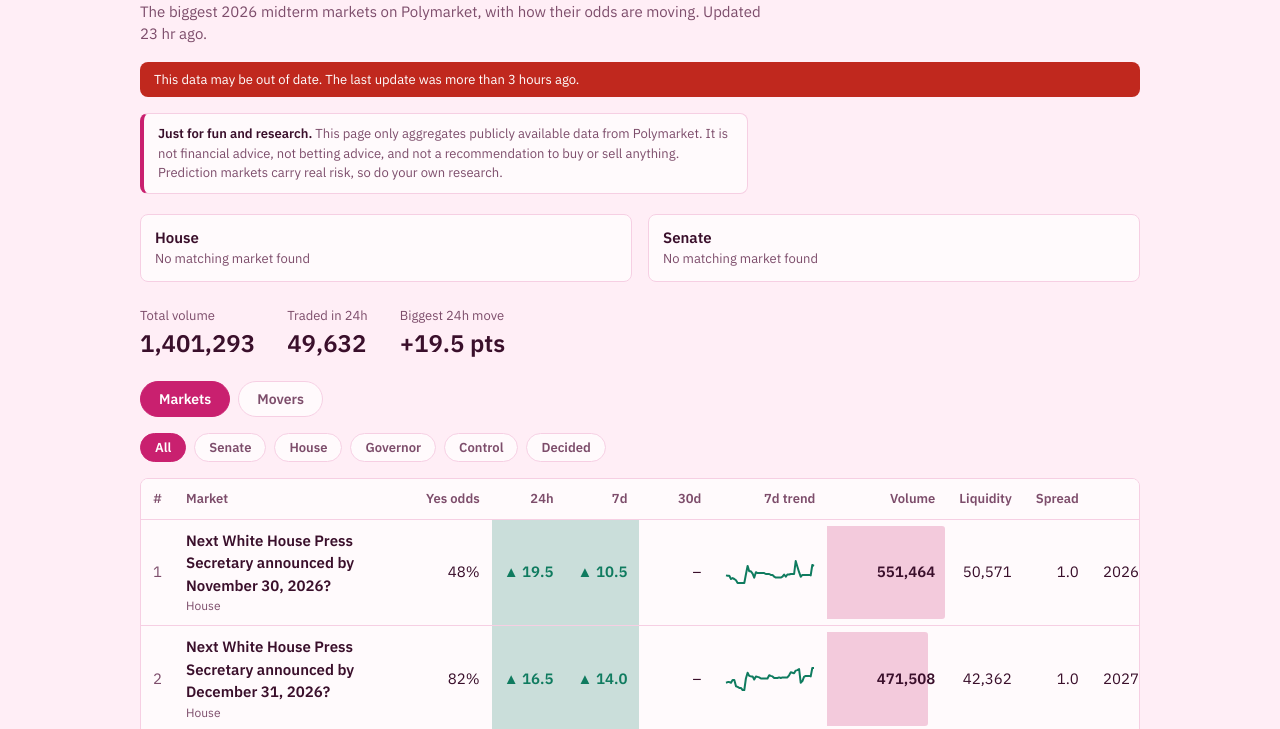
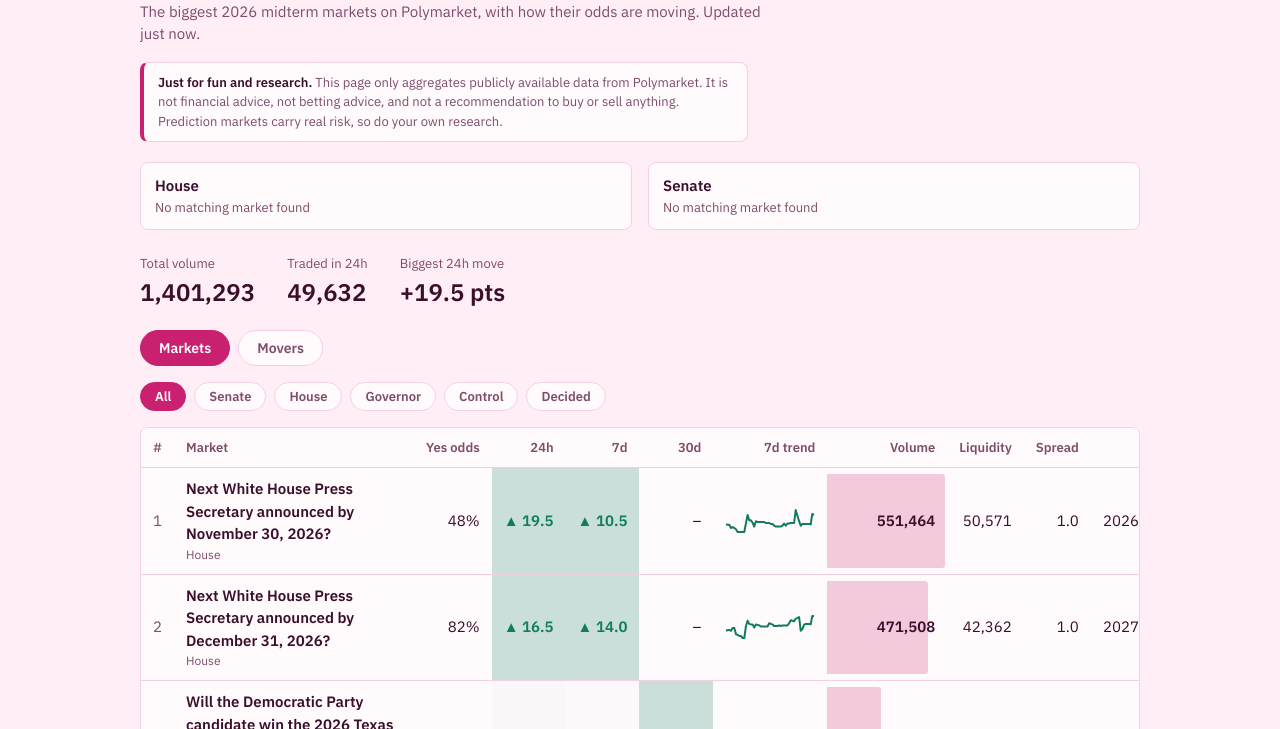
Before and after one commit to ari-price/Girls-Go-Polymarket-Midterms, a plain HTML site: page docs/index.html in a window 1280 px wide. Shown: the part 117-846 px from the top of the page. Drawn offline with nearby package versions, Linux system fonts and the light colour scheme.

Commit message:
Daily update

```diff
--- a/docs/index.html
+++ b/docs/index.html
@@ -62,7 +62,7 @@ footer{max-width:1040px;margin:0 auto;padding:0 20px;color:var(--mute);font-size
 <main>
 <header class=top><h1>Girls Go Midterm Poly Markets</h1>
 <nav class=nav aria-label="Site pages"><button data-v=dash aria-current=page>Dashboard</button><button data-v=start aria-current=false>Start here</button><button data-v=practice aria-current=false>Practice</button><button data-v=about aria-current=false>About</button></nav></header>
-<p class=sub>The biggest 2026 midterm markets on Polymarket, with how their odds are moving. Updated <time id=ago datetime="2026-11-17T06:18:59.878667+00:00">Nov 17, 2026 06:18 UTC</time>. <b id=eday></b></p>
+<p class=sub>The biggest 2026 midterm markets on Polymarket, with how their odds are moving. Updated <time id=ago datetime="2026-11-18T05:44:46.976673+00:00">Nov 18, 2026 05:44 UTC</time>. <b id=eday></b></p>
 <aside class=banner id=stale hidden>This data may be out of date. The last update was more than 3 hours ago.</aside>
 <aside class=disc role=note><b>Just for fun and research.</b> This page only aggregates publicly available data from Polymarket. It is not financial advice, not betting advice, and not a recommendation to buy or sell anything. Prediction markets carry real risk, so do your own research.</aside>
 <div id=v-dash>
```
Also changed, not shown: docs/markets.json (+1 -1 lines).
